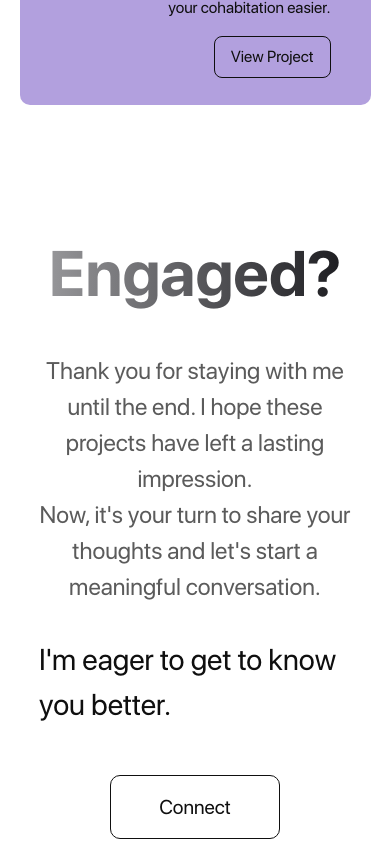
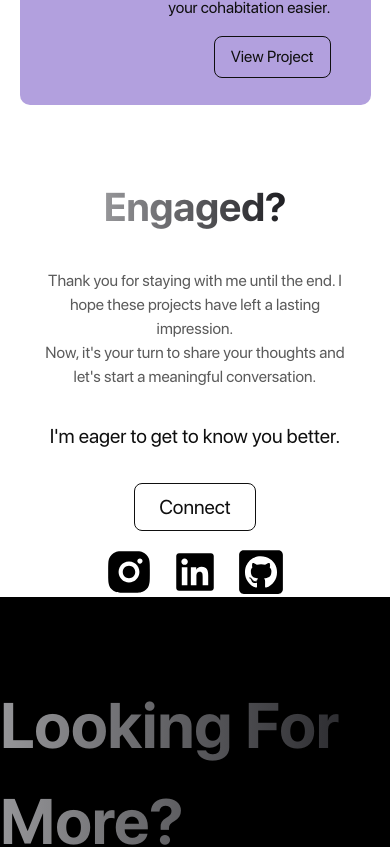
Before and after one commit to JiXiangChua/Portfolio-WebApp, a Next.js app: page / in a window 390 px wide. Shown: the part 3500-4347 px from the top of the page. Built offline with nearby package versions, Linux system fonts and the light colour scheme.

Commit message:
Make EngagedSection responsive design

```diff
--- a/app/ui/sections/Engaged/index.tsx
+++ b/app/ui/sections/Engaged/index.tsx
@@ -1,6 +1,7 @@
 import React from "react";
 import Link from "next/link";
 import { RiInstagramFill, RiLinkedinBoxFill } from "react-icons/ri";
+import { FaGithubSquare } from "react-icons/fa";
 import HomeData from "@/app/constants/HomeData";
 
 const { footer } = HomeData;
@@ -8,31 +9,34 @@ const descriptions = footer.description.split(".");
 
 const EngagedSection = () => {
   return (
-    <div className="w-full flex flex-col justify-center items-center pt-20">
+    <div className="w-full flex flex-col justify-center items-center pt-8 lg:pt-20">
       <div className="w-[80%] flex flex-col justify-center items-center">
-        <h1 className="font-bold text-[64px] py-4 bg-gradient-to-r from-[#969699] to-[#1E1E22] inline-block text-transparent bg-clip-text">
+        <h1 className="font-bold text-[40px] lg:text-[64px] py-4 bg-gradient-to-r from-[#969699] to-[#1E1E22] inline-block text-transparent bg-clip-text">
           {footer.title}
         </h1>
-        <p className="font-normal text-[24px] text-[#5B5B5B] text-center my-4">
+        <p className="font-normal text-[16px] md:text-[24px] text-[#5B5B5B] text-center my-4">
           {descriptions[0] + ". " + descriptions[1] + "."}
           <br></br>
           {descriptions[2] + "."}
         </p>
-        <h2 className="font-normal text-[30px] text-[#0F0F0F] my-4">
+        <h2 className="font-normal text-[20px] lg:text-[30px] text-[#0F0F0F] my-4">
           {footer.closureHeader}
         </h2>
         <Link
           href={"mailto:jixiangchua2697@gmail.com"}
-          className="my-8 py-4 px-12 border border-[#0F0F0F] rounded-[10px]"
+          className="my-4 lg:my-8 py-2 lg:py-4 px-6 lg:px-12 border border-[#0F0F0F] rounded-[8px] lg:rounded-[10px]"
         >
           <p className="font-normal text-[20px] text-[#0F0F0F]">Connect</p>
         </Link>
         <div className="flex flex-row gap-4">
           <Link href={"https://www.instagram.com/xjustjixiang"}>
-            <RiInstagramFill size={60} />
+            <RiInstagramFill size={50} />
           </Link>
           <Link href={"https://www.linkedin.com/in/ji-xiang-chua-02/"}>
-            <RiLinkedinBoxFill size={60} />
+            <RiLinkedinBoxFill size={50} />
+          </Link>
+          <Link href={"https://github.com/JiXiangChua"}>
+            <FaGithubSquare size={50} />
           </Link>
         </div>
       </div>
```
